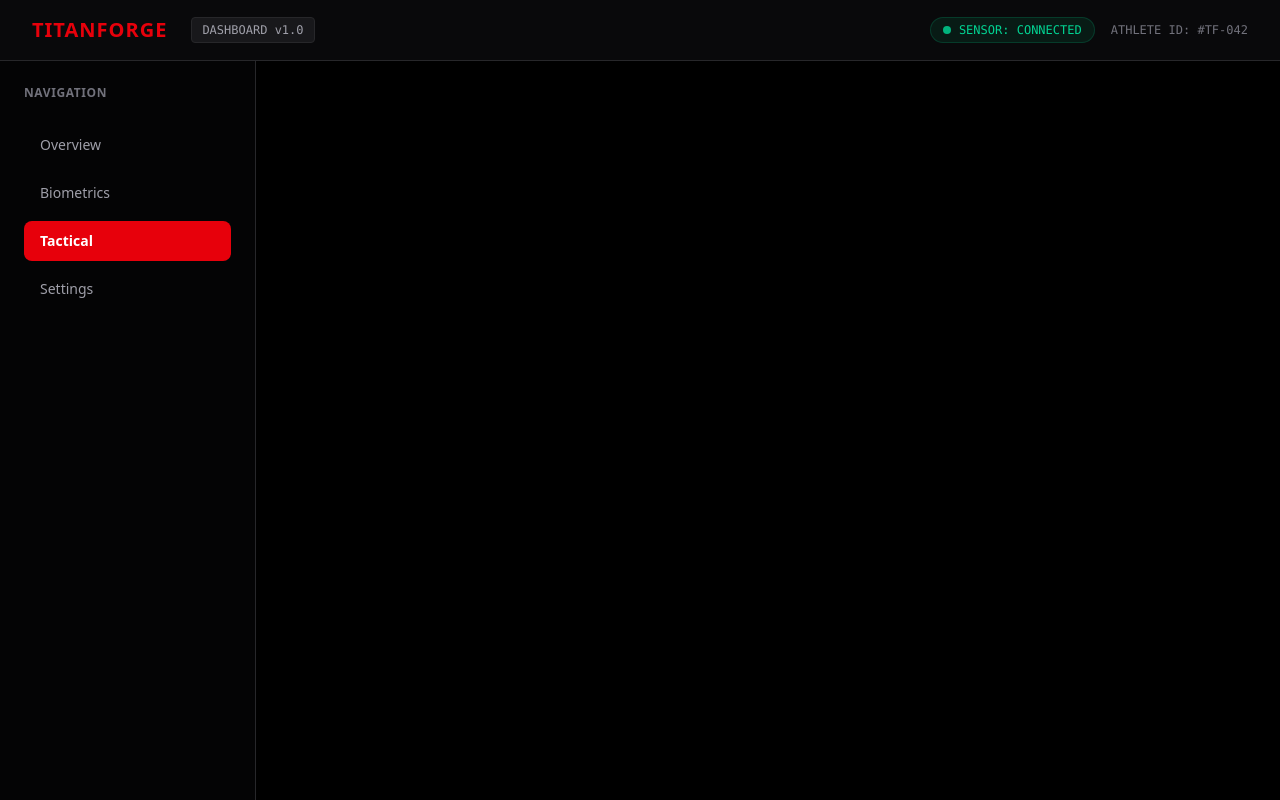
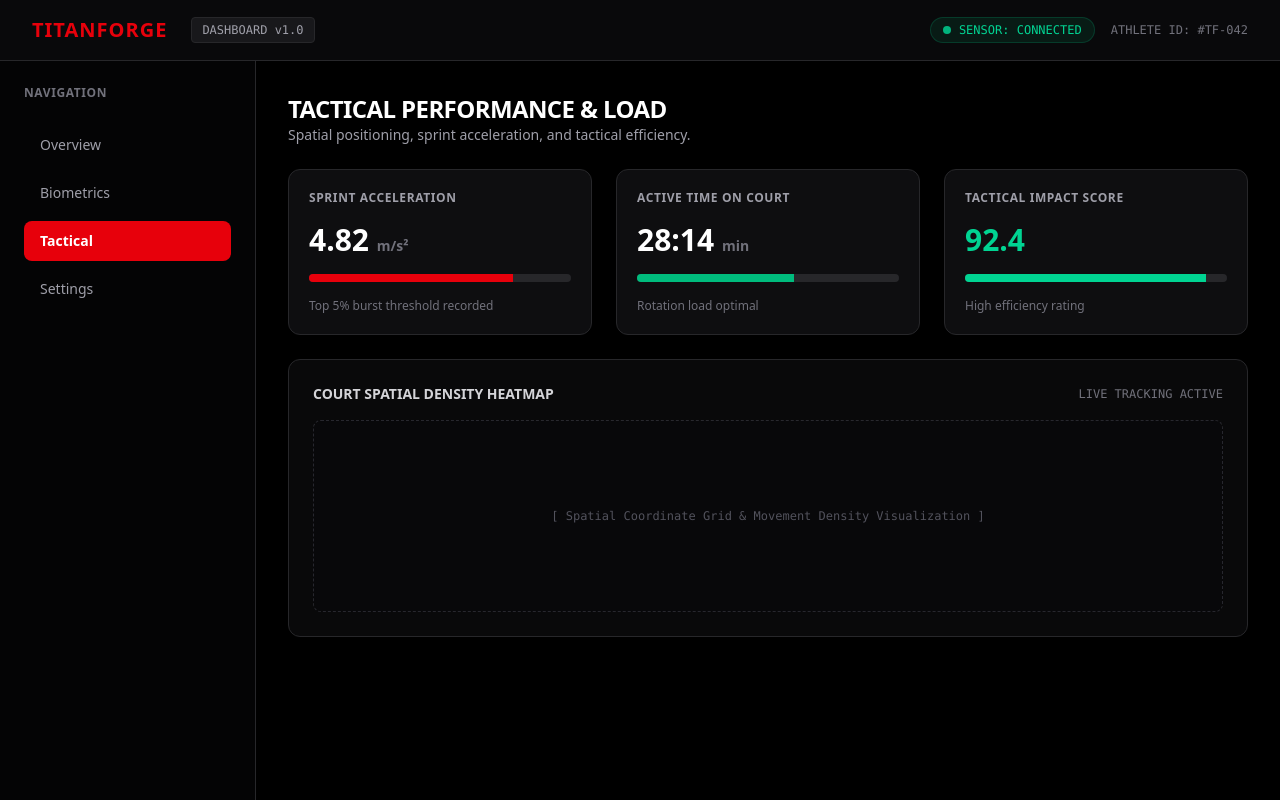
Before and after one commit to TitanForge-app/TitanForge, a Next.js app: page /dashboard in a window 1280 px wide. Both pictures are taken after a click on the button "Tactical". Built offline with nearby package versions, Linux system fonts and the light colour scheme.

Commit message:
Add tactical performance and spatial load analytics tab

```diff
--- a/app/dashboard/page.tsx
+++ b/app/dashboard/page.tsx
@@ -136,6 +136,55 @@
               </div>
             </div>
           )}
+
+          {selectedTab === "tactical" && (
+            <div className="space-y-6">
+              <div>
+                <h2 className="text-2xl font-black tracking-tight">TACTICAL PERFORMANCE & LOAD</h2>
+                <p className="text-sm text-zinc-400">Spatial positioning, sprint acceleration, and tactical efficiency.</p>
+              </div>
+
+              <div className="grid grid-cols-1 md:grid-cols-3 gap-6">
+                <div className="p-5 bg-zinc-900/60 rounded-xl border border-zinc-800 space-y-4">
+                  <div className="text-xs font-bold text-zinc-400 tracking-wider">SPRINT ACCELERATION</div>
+                  <div className="text-3xl font-black text-white">4.82 <span className="text-sm text-zinc-500">m/s²</span></div>
+                  <div className="w-full bg-zinc-800 h-2 rounded-full overflow-hidden">
+                    <div className="bg-red-600 h-full w-[78%]"></div>
+                  </div>
+                  <p className="text-xs text-zinc-500">Top 5% burst threshold recorded</p>
+                </div>
+
+                <div className="p-5 bg-zinc-900/60 rounded-xl border border-zinc-800 space-y-4">
+                  <div className="text-xs font-bold text-zinc-400 tracking-wider">ACTIVE TIME ON COURT</div>
+                  <div className="text-3xl font-black text-white">28:14 <span className="text-sm text-zinc-500">min</span></div>
+                  <div className="w-full bg-zinc-800 h-2 rounded-full overflow-hidden">
+                    <div className="bg-emerald-500 h-full w-[60%]"></div>
+                  </div>
+                  <p className="text-xs text-zinc-500">Rotation load optimal</p>
+                </div>
+
+                <div className="p-5 bg-zinc-900/60 rounded-xl border border-zinc-800 space-y-4">
+                  <div className="text-xs font-bold text-zinc-400 tracking-wider">TACTICAL IMPACT SCORE</div>
+                  <div className="text-3xl font-black text-emerald-400">92.4</div>
+                  <div className="w-full bg-zinc-800 h-2 rounded-full overflow-hidden">
+                    <div className="bg-emerald-400 h-full w-[92%]"></div>
+                  </div>
+                  <p className="text-xs text-zinc-500">High efficiency rating</p>
+                </div>
+              </div>
+
+              {/* Spatial Court Heatmap Visual Placeholder */}
+              <div className="p-6 bg-zinc-900/40 rounded-xl border border-zinc-800 space-y-4">
+                <div className="flex justify-between items-center">
+                  <h3 className="text-sm font-bold text-zinc-300">COURT SPATIAL DENSITY HEATMAP</h3>
+                  <span className="text-xs font-mono text-zinc-500">LIVE TRACKING ACTIVE</span>
+                </div>
+                <div className="h-48 border border-dashed border-zinc-700/60 rounded-lg flex items-center justify-center bg-zinc-950/50 text-zinc-600 font-mono text-xs">
+                  [ Spatial Coordinate Grid & Movement Density Visualization ]
+                </div>
+              </div>
+            </div>
+          )}
         </main>
       </div>
     </div>
```
